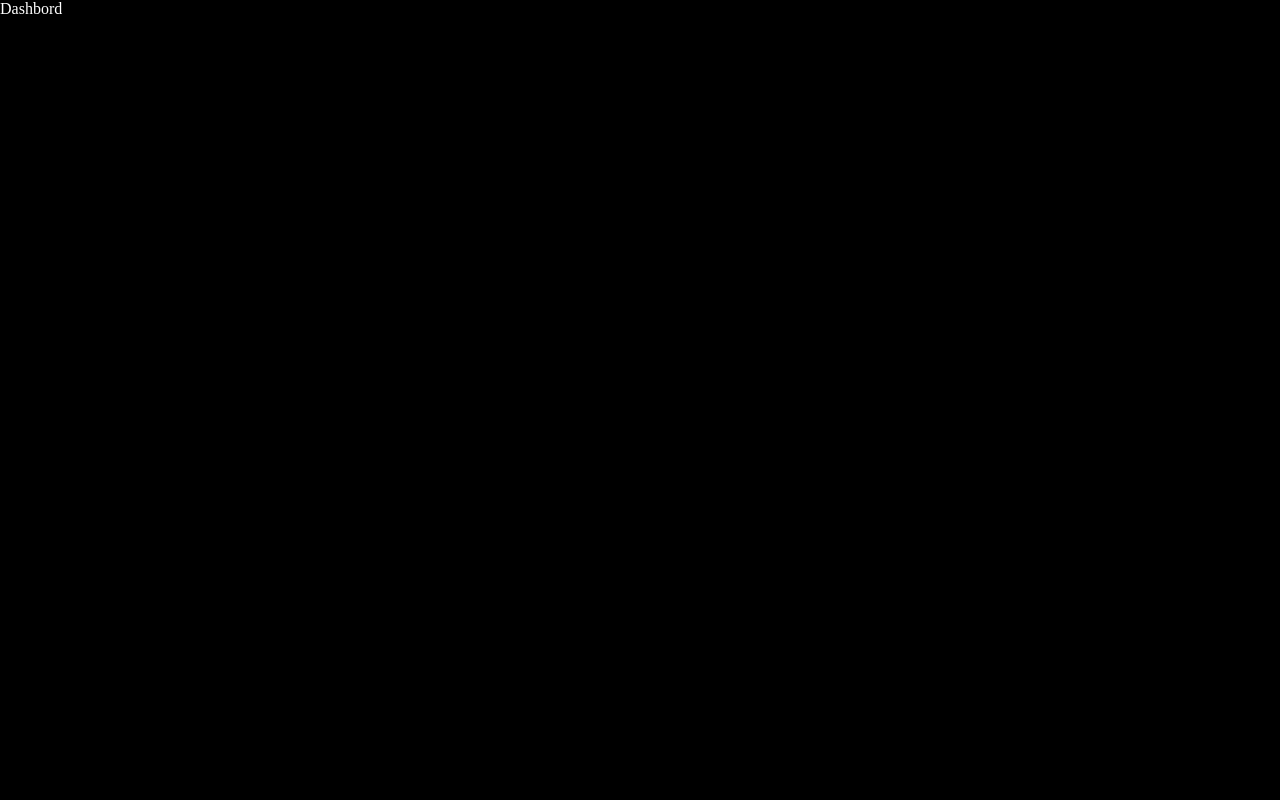
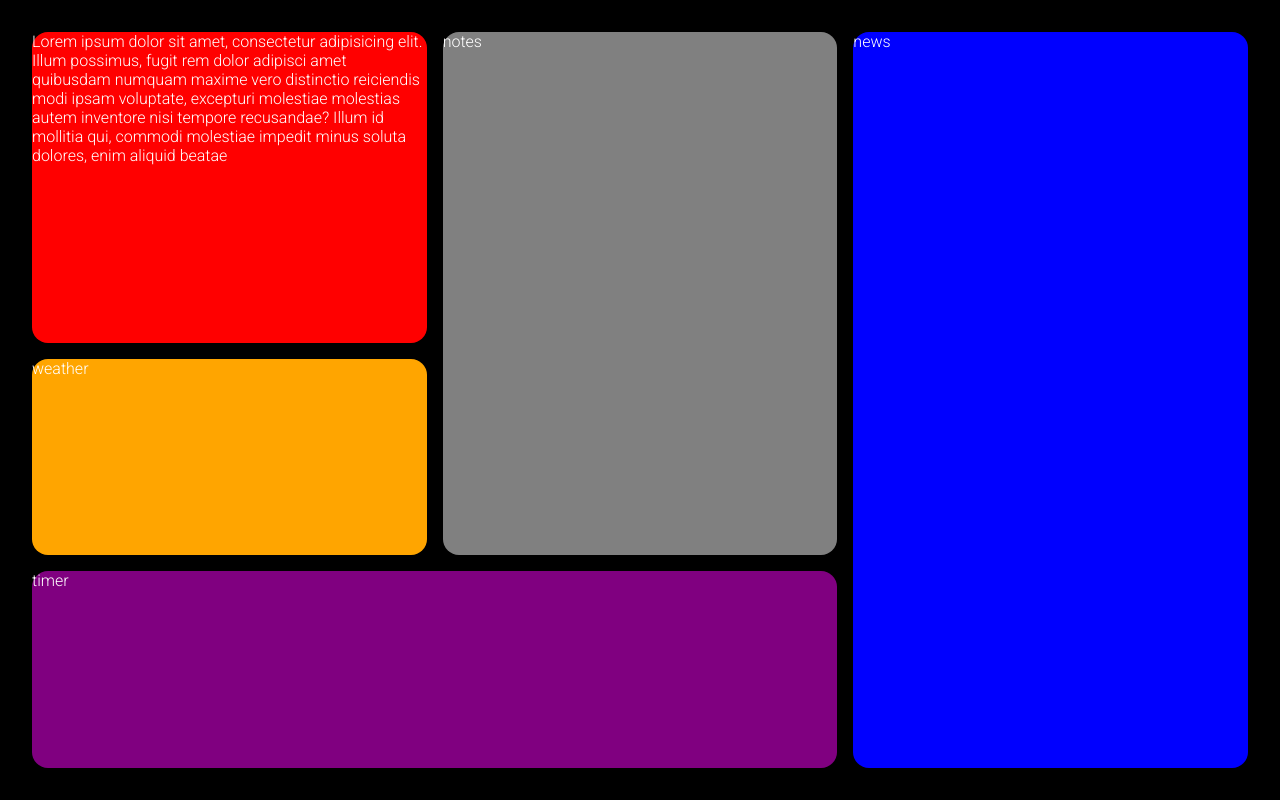
Before and after one commit to suman138-bbs/cuvette, a React (Vite) app in the folder React/superApp/: page /dashbord in a window 1280 px wide. Built offline with nearby package versions, Linux system fonts and the light colour scheme; a web font is replaced by a local one.

Commit message:
Setting specfic border

```diff
--- a/React/superApp/src/components/category/category.component.jsx
+++ b/React/superApp/src/components/category/category.component.jsx
@@ -1,4 +1,4 @@
-import React, { useContext, useState } from "react"; // Import useContext from React
+import React, { useContext, useEffect, useState } from "react"; // Import useContext from React
 import { CategoriesContext } from "../../context/categories.context";
 import { selectedContext } from "../../context/selectedItem.context";
 import style from "./category.module.css";
@@ -12,9 +12,9 @@ import Music from "../../assets/music.png";
 import Thriller from "../../assets/thriller.png";
 import Westren from "../../assets/western.png";
 const Category = ({ handleNextPage }) => {
-  const { categoriesList, setNewCategoryItem } = useContext(CategoriesContext);
+  const { categoriesList, setNewCategoryItem, setNewByRemove } =
+    useContext(CategoriesContext);
   const { handleAdd } = useContext(selectedContext);
-
   const getBackGround = (category) => {
     switch (category) {
       case "Action":
@@ -47,7 +47,7 @@ const Category = ({ handleNextPage }) => {
   const setNewCategory = (category) => {
     setNewCategoryItem(category);
   };
-
+  const [flag, setFlag] = useState(false);
   return (
     <div className={style.categoryAndBtn}>
       <div className={style.categoryContainer}>
@@ -61,8 +61,9 @@ const Category = ({ handleNextPage }) => {
               onClick={() => {
                 setNewCategory(category);
                 handleSelect(category);
+                setFlag(!flag);
               }}
-              className={category.flag ? style.setBorder : ""}
+              className={category.flag ? style.setBorder : style.removeBorder}
             >
               <div className={style.movieName}>
                 <p>{category.name}</p>
--- a/React/superApp/src/components/category/category.module.css
+++ b/React/superApp/src/components/category/category.module.css
@@ -68,3 +68,7 @@
 .setBorder {
     border: 2px solid #11B800;
 }
+
+.removeBorder{
+    border: none;
+}
--- a/React/superApp/src/context/selectedItem.context.jsx
+++ b/React/superApp/src/context/selectedItem.context.jsx
@@ -8,7 +8,14 @@ const addItem = (selectedItem, ItemTOAdd) => {
   if (!exist) {
     return [...selectedItem, ItemTOAdd];
   } else {
-    return [...selectedItem];
+    console.log("selectedItem", selectedItem);
+    // const data = { ...ItemTOAdd, flag: false };
+    console.log("Itemtoadd", ItemTOAdd);
+    const newSelectedItem = selectedItem.filter((item) => {
+      return item.id !== ItemTOAdd.id;
+    });
+
+    return [...newSelectedItem];
   }
 };
 
--- a/React/superApp/src/pages/Dashbord/dashbord.component.jsx
+++ b/React/superApp/src/pages/Dashbord/dashbord.component.jsx
@@ -1,7 +1,29 @@
 import React from "react";
 import style from "./dashbord.module.css";
 const Dashbord = () => {
-  return <div className={style.dashbordContainer}>Dashbord</div>;
+  return (
+    <div className={style.dashbordContainer}>
+      <div style={{ backgroundColor: "red" }} className={style.first}>
+        Lorem ipsum dolor sit amet, consectetur adipisicing elit. Illum
+        possimus, fugit rem dolor adipisci amet quibusdam numquam maxime vero
+        distinctio reiciendis modi ipsam voluptate, excepturi molestiae
+        molestias autem inventore nisi tempore recusandae? Illum id mollitia
+        qui, commodi molestiae impedit minus soluta dolores, enim aliquid beatae
+      </div>
+      <div style={{ backgroundColor: "gray" }} className={style.second}>
+        notes
+      </div>
+      <div style={{ backgroundColor: "blue" }} className={style.third}>
+        news
+      </div>
+      <div style={{ backgroundColor: "purple" }} className={style.fourth}>
+        timer
+      </div>
+      <div style={{ backgroundColor: "orange" }} className={style.fifth}>
+        weather
+      </div>
+    </div>
+  );
 };
 
 export default Dashbord;
--- a/React/superApp/src/pages/Dashbord/dashbord.module.css
+++ b/React/superApp/src/pages/Dashbord/dashbord.module.css
@@ -3,4 +3,35 @@
     color: #fff;
     height: 100vh;
     width: 100vw;
+    font-family: Roboto;
+    display: grid;
+    grid-template-columns: repeat(3,1fr);
+    gap: 1rem;
+    justify-content: center;
+    padding: 2rem;
 }
+
+.dashbordContainer >div{
+    border-radius: 1em;
+}
+
+.first{
+
+
+}
+
+.second{
+   grid-row: span 2;
+}
+.third{
+   grid-row: span 3;
+}
+
+.fourth{
+
+    grid-column: span 2;
+}
+
+.fifth{
+    grid-row-start: 2;
+}
--- /dev/null
+++ b/React/superApp/src/utils/apikey.js
@@ -0,0 +1,2 @@
+export const movieApiKey = "04876dccb5f9478a9119b1172577b707";
+export const weatherApiKey = "008872e2c5554d53846180622231902";
```
Also changed, not shown: React/superApp/src/main.jsx (+4 -4 lines).
